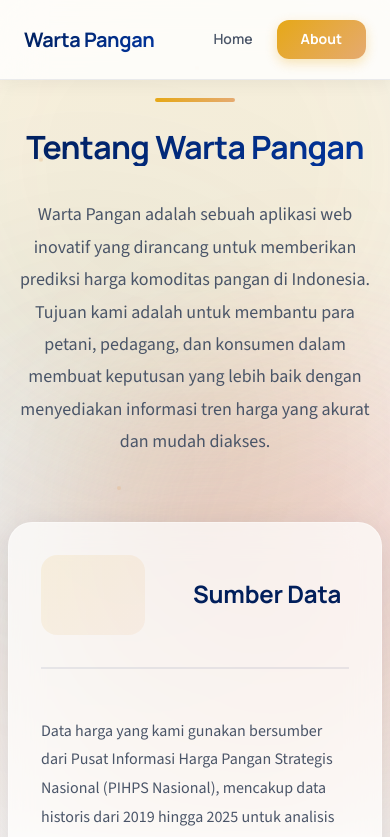
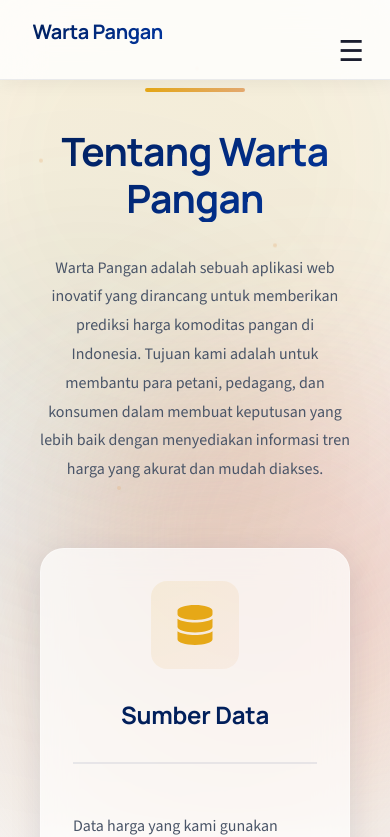
Before and after one commit to SalsabilaLubis21/PrediksiHarga-web, a React (Vite) app in the folder frontend/: page /about in a window 390 px wide. Shown: the top 837 px of the page. Built offline with nearby package versions, Linux system fonts and the light colour scheme.

Commit message:
feat: make frontend responsive for all devices

```diff
--- a/frontend/src/App.css
+++ b/frontend/src/App.css
@@ -1,6 +1,7 @@
 /* Aurora Background Animation */
 @keyframes aurora {
-  0%, 100% {
+  0%,
+  100% {
     opacity: 0.5;
     transform: translate(0, 0) scale(1);
   }
@@ -19,7 +20,8 @@
 }
 
 @keyframes float {
-  0%, 100% {
+  0%,
+  100% {
     transform: translateY(0px) rotate(0deg);
   }
   50% {
@@ -28,7 +30,8 @@
 }
 
 @keyframes pulse-glow {
-  0%, 100% {
+  0%,
+  100% {
     box-shadow: 0 0 20px rgba(230, 168, 23, 0.3);
   }
   50% {
@@ -62,7 +65,7 @@
   height: 100%;
   z-index: -1;
   overflow: hidden;
-  background: linear-gradient(135deg, #FAFBFC 0%, #F5F7FA 100%);
+  background: linear-gradient(135deg, #fafbfc 0%, #f5f7fa 100%);
 }
 
 .aurora-blob {
@@ -131,12 +134,36 @@
   animation: float 8s ease-in-out infinite;
 }
 
-.particle:nth-child(1) { left: 10%; top: 20%; animation-delay: 0s; }
-.particle:nth-child(2) { left: 30%; top: 60%; animation-delay: 2s; }
-.particle:nth-child(3) { left: 70%; top: 30%; animation-delay: 4s; }
-.particle:nth-child(4) { left: 85%; top: 70%; animation-delay: 6s; }
-.particle:nth-child(5) { left: 50%; top: 10%; animation-delay: 1s; }
-.particle:nth-child(6) { left: 20%; top: 80%; animation-delay: 3s; }
+.particle:nth-child(1) {
+  left: 10%;
+  top: 20%;
+  animation-delay: 0s;
+}
+.particle:nth-child(2) {
+  left: 30%;
+  top: 60%;
+  animation-delay: 2s;
+}
+.particle:nth-child(3) {
+  left: 70%;
+  top: 30%;
+  animation-delay: 4s;
+}
+.particle:nth-child(4) {
+  left: 85%;
+  top: 70%;
+  animation-delay: 6s;
+}
+.particle:nth-child(5) {
+  left: 50%;
+  top: 10%;
+  animation-delay: 1s;
+}
+.particle:nth-child(6) {
+  left: 20%;
+  top: 80%;
+  animation-delay: 3s;
+}
 
 /* Main Content */
 main {
@@ -200,6 +227,36 @@ main {
   letter-spacing: 0.05em;
 }
 
+/* Responsive Adjustments */
+@media (max-width: 768px) {
+  main {
+    padding: var(--space-2xl) var(--space-lg);
+  }
+
+  .glass-container {
+    padding: var(--space-xl);
+  }
+
+  .form-main-controls {
+    flex-direction: column;
+    align-items: stretch;
+  }
+}
+
+@media (max-width: 480px) {
+  main {
+    padding: var(--space-xl) var(--space-md);
+  }
+
+  .glass-container {
+    padding: var(--space-lg);
+  }
+
+  .input-group {
+    min-width: 100%;
+  }
+}
+
 .controls select,
 .controls input[type="number"] {
   padding: var(--space-md) var(--space-lg);
@@ -233,7 +290,11 @@ main {
   font-size: var(--text-base);
   font-weight: 600;
   color: white;
-  background: linear-gradient(135deg, var(--accent-color) 0%, var(--primary-color) 100%);
+  background: linear-gradient(
+    135deg,
+    var(--accent-color) 0%,
+    var(--primary-color) 100%
+  );
   border: none;
   border-radius: var(--radius-md);
   cursor: pointer;
@@ -245,13 +306,18 @@ main {
 }
 
 .controls button::before {
-  content: '';
+  content: "";
   position: absolute;
   top: 0;
   left: -100%;
   width: 100%;
   height: 100%;
-  background: linear-gradient(90deg, transparent, rgba(255, 255, 255, 0.3), transparent);
+  background: linear-gradient(
+    90deg,
+    transparent,
+    rgba(255, 255, 255, 0.3),
+    transparent
+  );
   transition: left 0.5s ease;
 }
 
@@ -372,7 +438,11 @@ main {
 /* Prediction Summary */
 .prediction-summary {
   padding: var(--space-xl);
-  background: linear-gradient(135deg, rgba(230, 168, 23, 0.05), rgba(229, 170, 112, 0.05));
+  background: linear-gradient(
+    135deg,
+    rgba(230, 168, 23, 0.05),
+    rgba(229, 170, 112, 0.05)
+  );
   border-left: 4px solid var(--accent-color);
   border-radius: var(--radius-md);
 }
@@ -401,15 +471,21 @@ main {
 }
 
 @keyframes spin {
-  to { transform: rotate(360deg); }
+  to {
+    transform: rotate(360deg);
+  }
 }
 
 /* Error Message */
 .error-message {
-  color: #C92A2A;
-  background: linear-gradient(135deg, rgba(255, 107, 107, 0.1), rgba(201, 42, 42, 0.05));
+  color: #c92a2a;
+  background: linear-gradient(
+    135deg,
+    rgba(255, 107, 107, 0.1),
+    rgba(201, 42, 42, 0.05)
+  );
   border: 2px solid rgba(201, 42, 42, 0.2);
-  border-left: 4px solid #C92A2A;
+  border-left: 4px solid #c92a2a;
   padding: var(--space-xl);
   border-radius: var(--radius-md);
   margin: var(--space-2xl) 0;
@@ -457,8 +533,12 @@ main {
     grid-template-columns: 1fr;
   }
 
-  h1 { font-size: var(--text-4xl); }
-  h2 { font-size: var(--text-3xl); }
+  h1 {
+    font-size: var(--text-4xl);
+  }
+  h2 {
+    font-size: var(--text-3xl);
+  }
 }
 
 @media (max-width: 480px) {
@@ -470,6 +550,10 @@ main {
     padding: var(--space-lg);
   }
 
-  h1 { font-size: var(--text-3xl); }
-  h2 { font-size: var(--text-2xl); }
+  h1 {
+    font-size: var(--text-3xl);
+  }
+  h2 {
+    font-size: var(--text-2xl);
+  }
 }
--- a/frontend/src/components/HeroSection.css
+++ b/frontend/src/components/HeroSection.css
@@ -27,7 +27,11 @@
   align-items: center;
   gap: var(--space-sm);
   padding: var(--space-sm) var(--space-lg);
-  background: linear-gradient(135deg, rgba(230, 168, 23, 0.1), rgba(229, 170, 112, 0.1));
+  background: linear-gradient(
+    135deg,
+    rgba(230, 168, 23, 0.1),
+    rgba(229, 170, 112, 0.1)
+  );
   border: 1px solid rgba(230, 168, 23, 0.2);
   border-radius: var(--radius-full);
   font-size: var(--text-sm);
@@ -51,7 +55,11 @@
 }
 
 .gradient-text {
-  background: linear-gradient(135deg, var(--accent-color), var(--primary-color));
+  background: linear-gradient(
+    135deg,
+    var(--accent-color),
+    var(--primary-color)
+  );
   -webkit-background-clip: text;
   -webkit-text-fill-color: transparent;
   background-clip: text;
@@ -93,7 +101,11 @@
   font-size: var(--text-4xl);
   font-weight: 700;
   font-family: var(--font-heading);
-  background: linear-gradient(135deg, var(--accent-color), var(--primary-color));
+  background: linear-gradient(
+    135deg,
+    var(--accent-color),
+    var(--primary-color)
+  );
   -webkit-background-clip: text;
   -webkit-text-fill-color: transparent;
   background-clip: text;
@@ -198,20 +210,16 @@
   .visual-container {
     height: 400px;
   }
-
-  .floating-illustration {
-    width: 320px;
-  }
 }
 
 @media (max-width: 768px) {
   .hero-section {
-    min-height: auto;
+    min-height: 70vh;
     padding: var(--space-3xl) 0;
   }
 
   .hero-title {
-    font-size: clamp(2rem, 8vw, 3rem);
+    font-size: clamp(2rem, 10vw, 2.5rem);
   }
 
   .hero-description {
@@ -220,10 +228,6 @@
 
   .hero-stats {
     gap: var(--space-lg);
-  }
-
-  .stat-item {
-    padding: var(--space-md) var(--space-lg);
   }
 
   .stat-number {
@@ -235,32 +239,39 @@
   }
 
   .floating-illustration {
-    width: 280px;
+    width: 300px;
   }
 
-  .floating-icon {
-    padding: var(--space-sm);
-  }
-
-  .icon-1 img,
-  .icon-2 img {
-    width: 60px !important;
-    height: 60px !important;
+  .floating-icon img {
+    width: 60px;
+    height: 60px;
   }
 }
 
 @media (max-width: 480px) {
+  .hero-section {
+    padding: var(--space-2xl) 0;
+  }
+
   .hero-badge {
     font-size: var(--text-xs);
-    padding: var(--space-xs) var(--space-md);
+  }
+
+  .hero-description {
+    font-size: var(--text-base);
   }
 
   .hero-stats {
     flex-direction: column;
-    width: 100%;
+    align-items: center;
   }
 
   .stat-item {
-    width: 100%;
+    width: 80%;
+    text-align: center;
+  }
+
+  .visual-container {
+    display: none; /* Hide complex visuals on very small screens */
   }
 }
--- a/frontend/src/components/Navbar.css
+++ b/frontend/src/components/Navbar.css
@@ -44,7 +44,11 @@
   font-weight: 700;
   letter-spacing: -0.02em;
   transition: all var(--transition-base) var(--ease-smooth);
-  background: linear-gradient(135deg, var(--secondary-color), var(--secondary-light));
+  background: linear-gradient(
+    135deg,
+    var(--secondary-color),
+    var(--secondary-light)
+  );
   -webkit-background-clip: text;
   -webkit-text-fill-color: transparent;
   background-clip: text;
@@ -84,7 +88,7 @@
 }
 
 .nav-links::before {
-  content: '';
+  content: "";
   position: absolute;
   bottom: 0;
   left: 50%;
@@ -105,7 +109,11 @@
 }
 
 .nav-links.active {
-  background: linear-gradient(135deg, var(--accent-color), var(--primary-color));
+  background: linear-gradient(
+    135deg,
+    var(--accent-color),
+    var(--primary-color)
+  );
   color: white;
   border-radius: var(--radius-md);
   padding: var(--space-sm) var(--space-lg);
@@ -115,6 +123,66 @@
 
 .nav-links.active::before {
   display: none;
+}
+
+.menu-icon {
+  display: none;
+}
+
+@media screen and (max-width: 960px) {
+  .NavbarItems {
+    position: relative;
+  }
+
+  .nav-menu {
+    display: flex;
+    flex-direction: column;
+    width: 100%;
+    height: 90vh;
+    position: absolute;
+    top: 80px;
+    left: -100%;
+    opacity: 1;
+    transition: all 0.5s ease;
+  }
+
+  .nav-menu.active {
+    background: #fafbfc;
+    left: 0;
+    opacity: 1;
+    transition: all 0.5s ease;
+    z-index: 1;
+  }
+
+  .nav-links {
+    text-align: center;
+    padding: 2rem;
+    width: 100%;
+    display: table;
+  }
+
+  .nav-links:hover {
+    background-color: #f2d5b8;
+    color: #011f5b;
+    border-radius: 0;
+  }
+
+  .navbar-logo {
+    position: absolute;
+    top: 0;
+    left: 0;
+    transform: translate(25%, 50%);
+  }
+
+  .menu-icon {
+    display: block;
+    position: absolute;
+    top: 0;
+    right: 0;
+    transform: translate(-100%, 60%);
+    font-size: 1.8rem;
+    cursor: pointer;
+  }
 }
 
 @media (max-width: 768px) {
--- a/frontend/src/components/Navbar.jsx
+++ b/frontend/src/components/Navbar.jsx
@@ -4,6 +4,10 @@ import "./Navbar.css";
 
 const Navbar = () => {
   const [scrolled, setScrolled] = useState(false);
+  const [click, setClick] = useState(false);
+
+  const handleClick = () => setClick(!click);
+  const closeMobileMenu = () => setClick(false);
 
   const handleScroll = () => {
     const offset = window.scrollY;
@@ -24,16 +28,20 @@ const Navbar = () => {
   return (
     <nav className={`navbar ${scrolled ? "scrolled" : ""}`}>
       <div className="navbar-container">
-        <NavLink to="/" className="navbar-logo">
+        <NavLink to="/" className="navbar-logo" onClick={closeMobileMenu}>
           Warta Pangan
         </NavLink>
-        <ul className="nav-menu">
+        <div className="menu-icon" onClick={handleClick}>
+          {click ? "×" : "☰"}
+        </div>
+        <ul className={click ? "nav-menu active" : "nav-menu"}>
           <li className="nav-item">
             <NavLink
               to="/"
               className={({ isActive }) =>
                 "nav-links" + (isActive ? " active" : "")
               }
+              onClick={closeMobileMenu}
             >
               Home
             </NavLink>
@@ -44,6 +52,7 @@ const Navbar = () => {
               className={({ isActive }) =>
                 "nav-links" + (isActive ? " active" : "")
               }
+              onClick={closeMobileMenu}
             >
               About
             </NavLink>
--- a/frontend/src/pages/About.css
+++ b/frontend/src/pages/About.css
@@ -198,58 +198,74 @@
   transition: transform var(--transition-base);
 }
 
-.card-body li:hover svg {
-  transform: scale(1.2);
-}
-
 /* Responsive Design */
 @media (max-width: 1024px) {
-  .cards-container {
-    grid-template-columns: repeat(auto-fit, minmax(300px, 1fr));
-    gap: var(--space-2xl);
+  .about-header p {
+    max-width: 80%;
   }
 }
 
 @media (max-width: 768px) {
   .about-page {
-    padding: var(--space-3xl) var(--space-md);
-  }
-
-  .about-content {
-    padding: 0;
+    padding: var(--space-3xl) 0;
   }
 
   .about-header {
     margin-bottom: var(--space-3xl);
   }
 
-  .about-header::before {
-    top: -30px;
-    width: 80px;
-  }
-
   .about-header h1 {
-    font-size: clamp(2rem, 8vw, 3rem);
+    font-size: clamp(2rem, 10vw, 3rem);
   }
 
   .about-header p {
     font-size: var(--text-lg);
+    max-width: 100%;
   }
 
   .cards-container {
     grid-template-columns: 1fr;
-    gap: var(--space-xl);
+    gap: var(--space-2xl);
   }
 
   .about-card {
     padding: var(--space-2xl);
   }
+}
 
-  .card-icon {
-    font-size: 2rem;
-    padding: var(--space-md);
-    margin-right: var(--space-lg);
+@media (max-width: 480px) {
+  .about-page {
+    padding: var(--space-2xl) 0;
   }
+
+  .about-header p {
+    font-size: var(--text-base);
+  }
+
+  .about-card {
+    padding: var(--space-xl);
+  }
+
+  .card-header {
+    flex-direction: column;
+    align-items: flex-start;
+    text-align: center;
+    gap: var(--space-md);
+  }
+
+  .icon-wrapper {
+    margin-right: 0;
+    margin-bottom: var(--space-md);
+    align-self: center;
+  }
+
+  .about-card h2 {
+    align-self: center;
+  }
+}
+
+.card-body li:hover svg {
+  transform: scale(1.2);
 }
 
 @media (max-width: 480px) {
```
